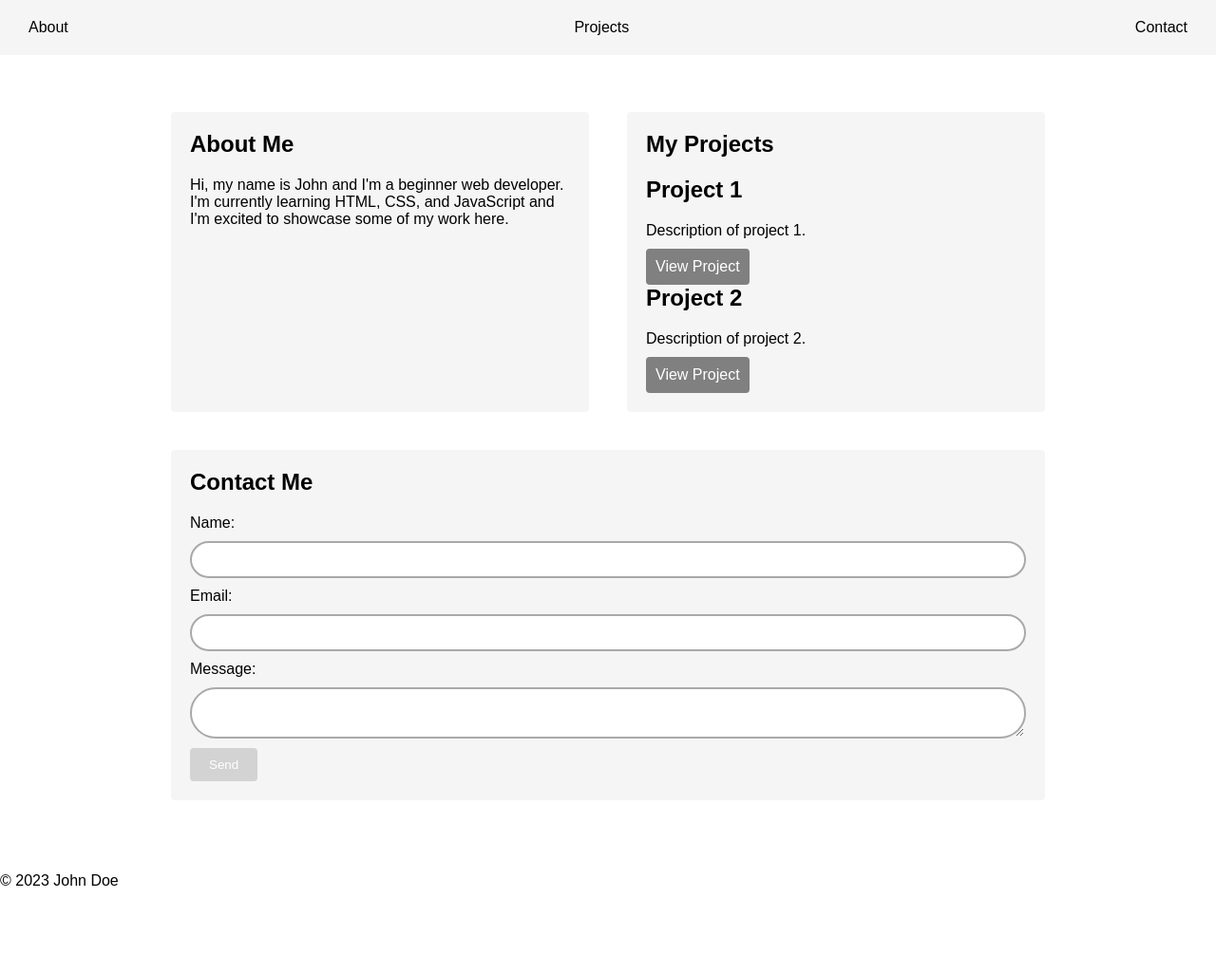
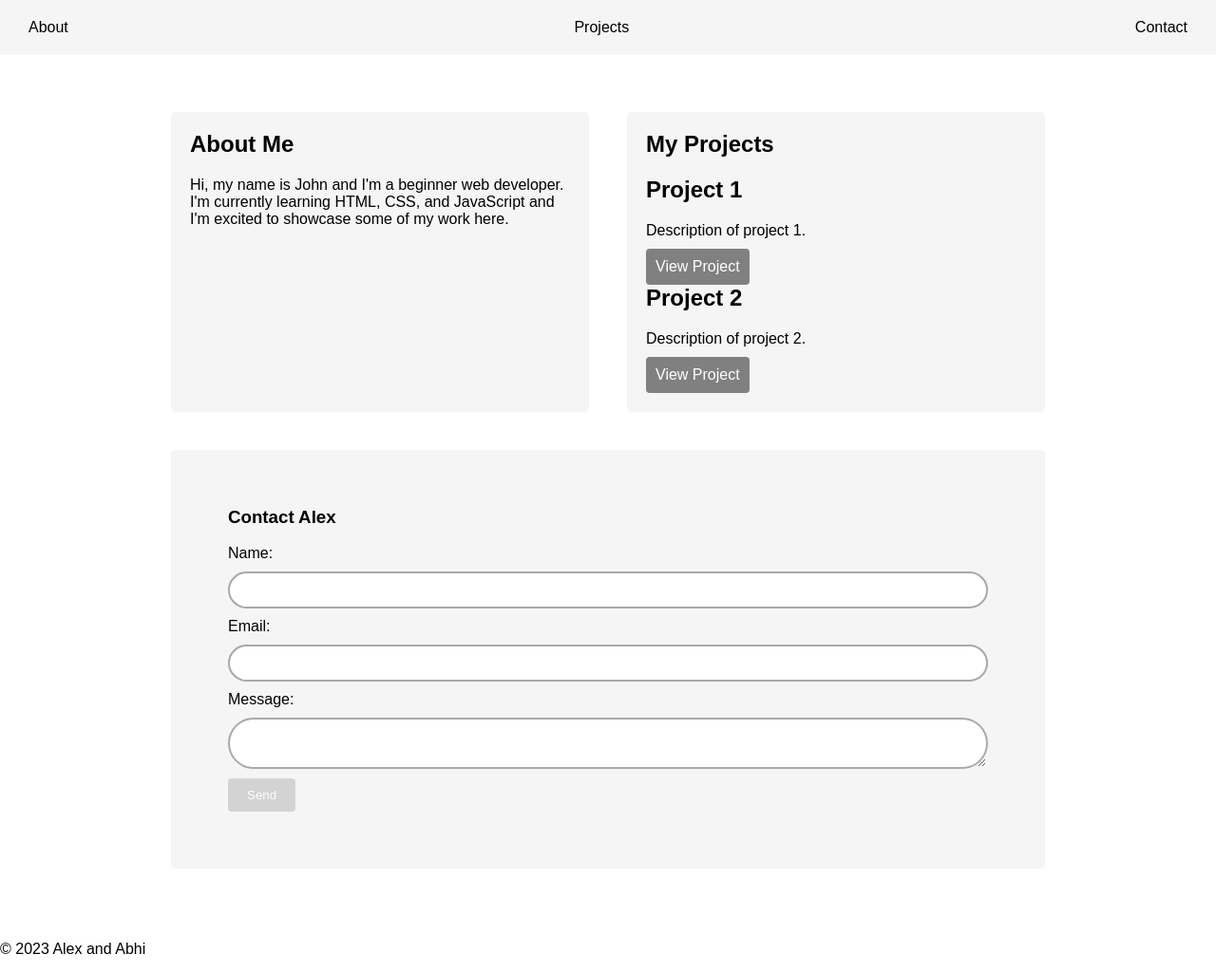
Before and after one commit to ScoldingHawk132/mr.z-final-project-, a plain HTML site: page index.html in a window 1280 px wide. Shown: the whole page at 95% size. Before the commit the page ends 953 px from the top, so only its background shows below. Drawn offline with Linux system fonts and the light colour scheme.

Commit message:
Update index.html

```diff
--- a/index.html
+++ b/index.html
@@ -37,22 +37,39 @@
       </div>
     </section>
     <section id="contact">
-      <h1>Contact Me</h1>
+      <section id="contact">
+
+      <h1>Contact Alex</h1>
+
       <form>
+
         <label for="name">Name:</label>
+
         <input type="text" id="name" name="name">
+
         <label for="email">Email:</label>
+
         <input type="email" id="email" name="email">
+
         <label for="message">Message:</label>
+
         <textarea id="message" name="message"></textarea>
+
         <input type="submit" value="Send">
+
       </form>
+
     </section>
+
   </main>
+
   <footer>
-    <p>&copy; 2023 John Doe</p>
+
+    <p>&copy; 2023 Alex and Abhi</p>
+
   </footer>
-  <script src="script.js"></script>
+
+
 </body>
 
 </html>
```
